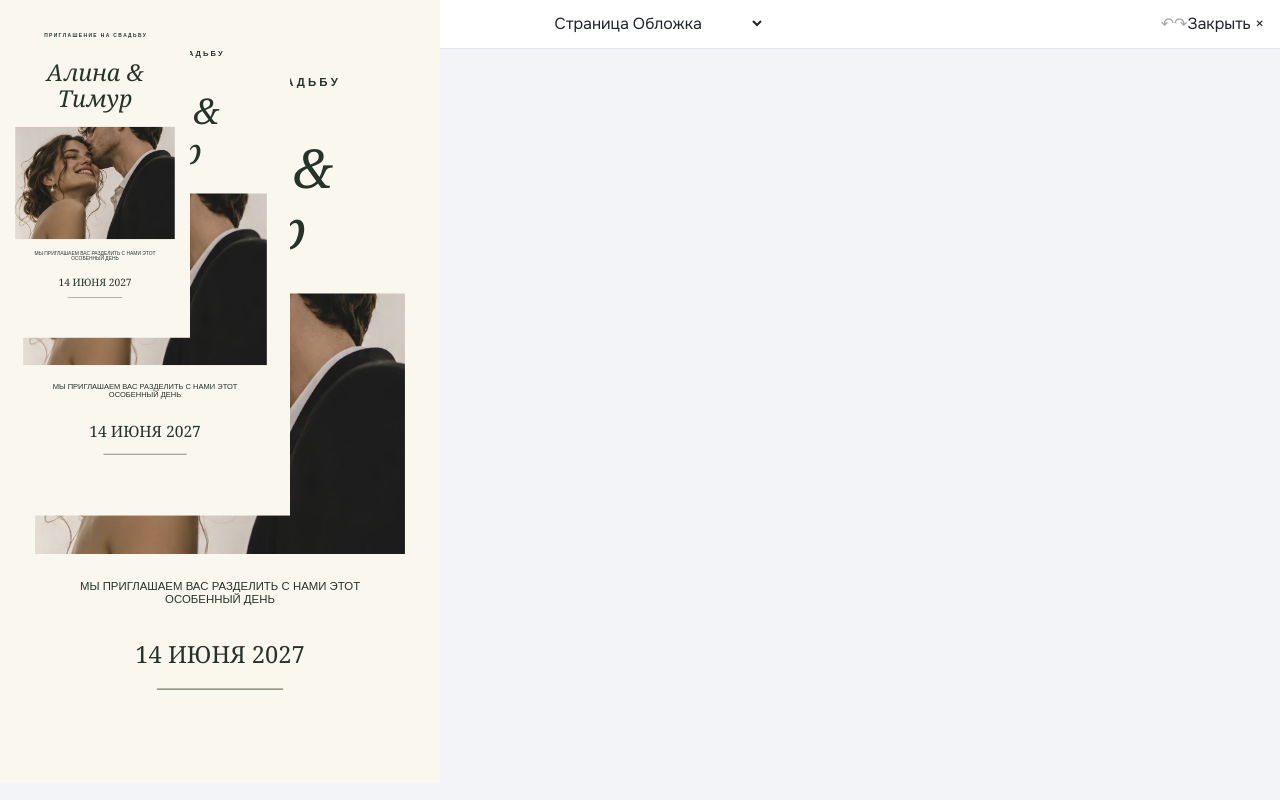
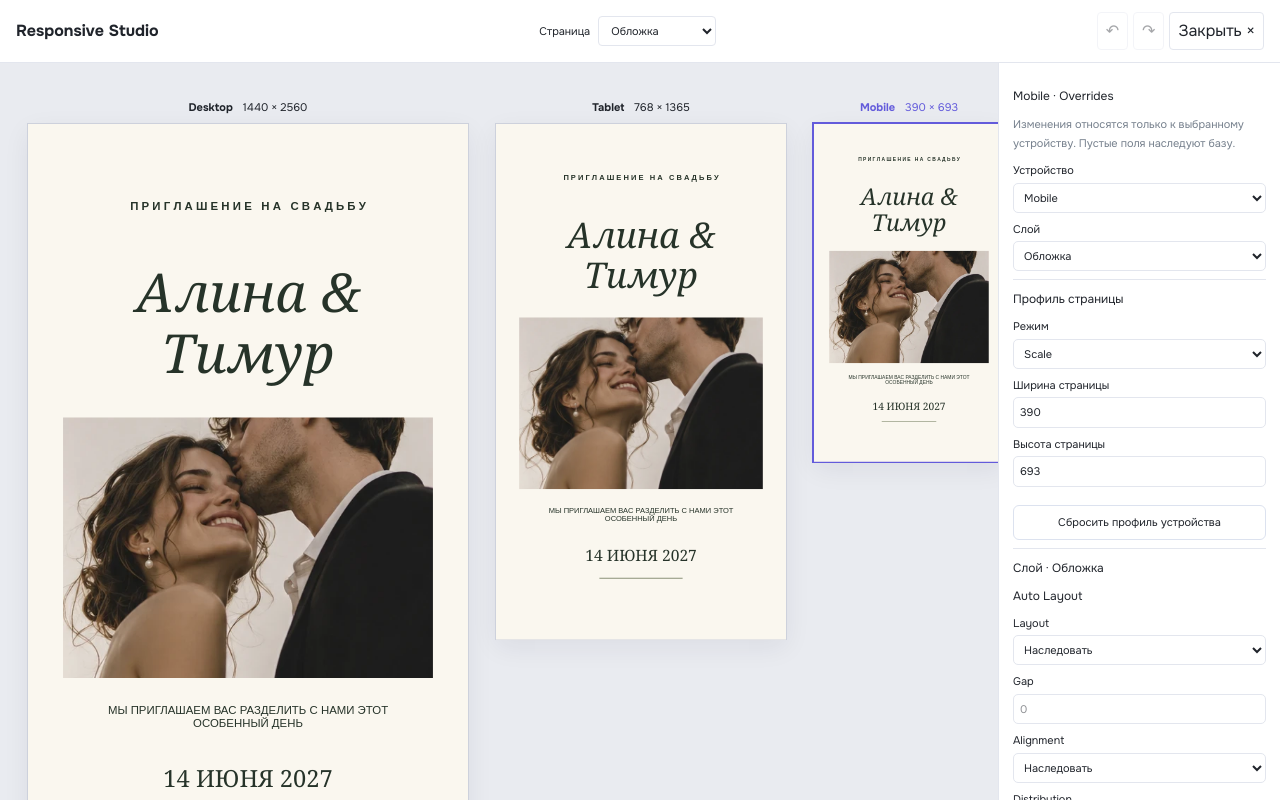
Before and after one commit to akkunov/invito, a Next.js app: page /ru/admin/studio-v2 in a window 1280 px wide. Both pictures are taken after a click on the button "Responsive". Built offline with nearby package versions, Linux system fonts and the light colour scheme.

Commit message:
style(studio-v2): responsive multi-artboard workspace and compact mobile inspector

```diff
--- a/src/app/studio-v2.css
+++ b/src/app/studio-v2.css
@@ -266,3 +266,24 @@
 /* Motion timeline: editor chrome only, no invitation theme styles. */
 .v2-motion-inspector h3{color:#7046b9}.v2-motion-sequence{border:1px solid var(--v2-border);padding:7px;margin:8px 0;border-radius:5px}.v2-motion-preview-actions{display:flex;align-items:center;gap:6px;flex-wrap:wrap}.v2-motion-preview-actions button[aria-pressed=true]{color:#7046b9;background:#f2eefe}.v2-motion-timeline{flex:none;min-height:110px;margin:0;padding:10px 16px;background:#fff;border-top:1px solid var(--v2-border);color:var(--v2-ink);font-size:11px}.v2-timeline-top{display:flex;align-items:center;gap:8px;flex-wrap:wrap}.v2-timeline-top .v2-inspector-button{width:auto;margin:0}.v2-timeline-time{margin-left:auto;font-variant-numeric:tabular-nums}.v2-motion-timeline>input[type=range]{width:100%;accent-color:#7046b9;margin:10px 0 6px}.v2-timeline-tracks{max-height:min(22vh,200px);overflow:auto;display:grid;gap:4px}.v2-timeline-row{display:grid;grid-template-columns:minmax(90px,22%) 1fr;gap:10px;align-items:center;min-height:24px}.v2-timeline-row>span{white-space:nowrap;overflow:hidden;text-overflow:ellipsis}.v2-timeline-rail{height:18px;background:#f0f1f5;border-radius:3px;position:relative}.v2-timeline-bar{height:100%;position:absolute;top:0;background:#d9cdf8;border-radius:3px;overflow:hidden;min-width:2px}.v2-timeline-bar i{display:block;height:100%;background:#a587e3}.v2-timeline-playhead{position:absolute;top:0;bottom:0;width:1px;background:#7046b9}.v2-preview-overlay:has(.v2-motion-timeline) .v2-preview-scroll{min-height:0;flex:1}
 @media(max-width:660px){.v2-motion-timeline{padding:8px 10px}.v2-timeline-row{grid-template-columns:90px 1fr}.v2-motion-preview-actions{gap:3px}}
+
+/* Responsive authoring workspace shares Studio chrome, not invitation colors. */
+.v2-responsive-editor{z-index:35;color:var(--v2-ink)}
+.v2-responsive-body{min-height:0;flex:1;display:grid;grid-template-columns:minmax(0,1fr) 282px}
+.v2-responsive-stage{overflow:auto;min-width:0;background:#e9ebf0;padding:28px}
+.v2-responsive-artboards{display:flex;gap:28px;align-items:flex-start;min-width:max-content;width:max-content;margin:0 auto}
+.v2-device-artboard{flex:none;min-width:0}
+.v2-device-title{width:100%;display:flex;align-items:center;justify-content:space-between;gap:10px;padding:8px 2px;color:#626775;font-size:11px;text-align:left}
+.v2-device-artboard.is-active .v2-device-title{color:#635BDB}
+.v2-responsive-canvas{position:relative;background:white;outline:1px solid #cdd1dc;box-shadow:0 8px 25px #22223712;touch-action:none;user-select:none}
+.v2-device-artboard.is-active .v2-responsive-canvas{outline:2px solid #635BDB}
+.v2-responsive-outline{position:absolute;inset:0;pointer-events:none;overflow:visible}
+.v2-responsive-handle{position:absolute;transform:translate(-50%,-50%);width:12px;height:12px;background:#fff;border:2px solid #635BDB;border-radius:1px;cursor:nwse-resize;z-index:2}
+.v2-responsive-inspector{background:#fff;overflow:auto;min-width:0;padding:14px;border-left:1px solid var(--v2-border)}
+.v2-responsive-inspector h3{font-size:12px;margin:10px 0}
+.v2-responsive-inspector fieldset{margin:8px 0;border-top:1px solid var(--v2-border)}
+.v2-responsive-page{display:flex;align-items:center;gap:8px;font-size:11px}
+.v2-responsive-page select,.v2-responsive-actions button{background:white;border:1px solid var(--v2-border);padding:6px 8px;border-radius:4px}
+.v2-responsive-actions{display:flex;gap:5px;align-items:center}
+.v2-responsive-toggle{white-space:nowrap;font-size:11px!important;width:auto!important;padding:0 8px}
+@media(max-width:720px){.v2-responsive-body{grid-template-columns:1fr;grid-template-rows:minmax(180px,1fr) minmax(160px,38vh)}.v2-responsive-stage{padding:12px}.v2-responsive-inspector{border-left:0;border-top:1px solid var(--v2-border)}.v2-responsive-page{max-width:36%;font-size:0}.v2-responsive-page select{max-width:100%;font-size:10px}.v2-responsive-actions button{font-size:10px;padding:5px}.v2-responsive-editor .v2-preview-header{flex-wrap:wrap;gap:6px}}
```
